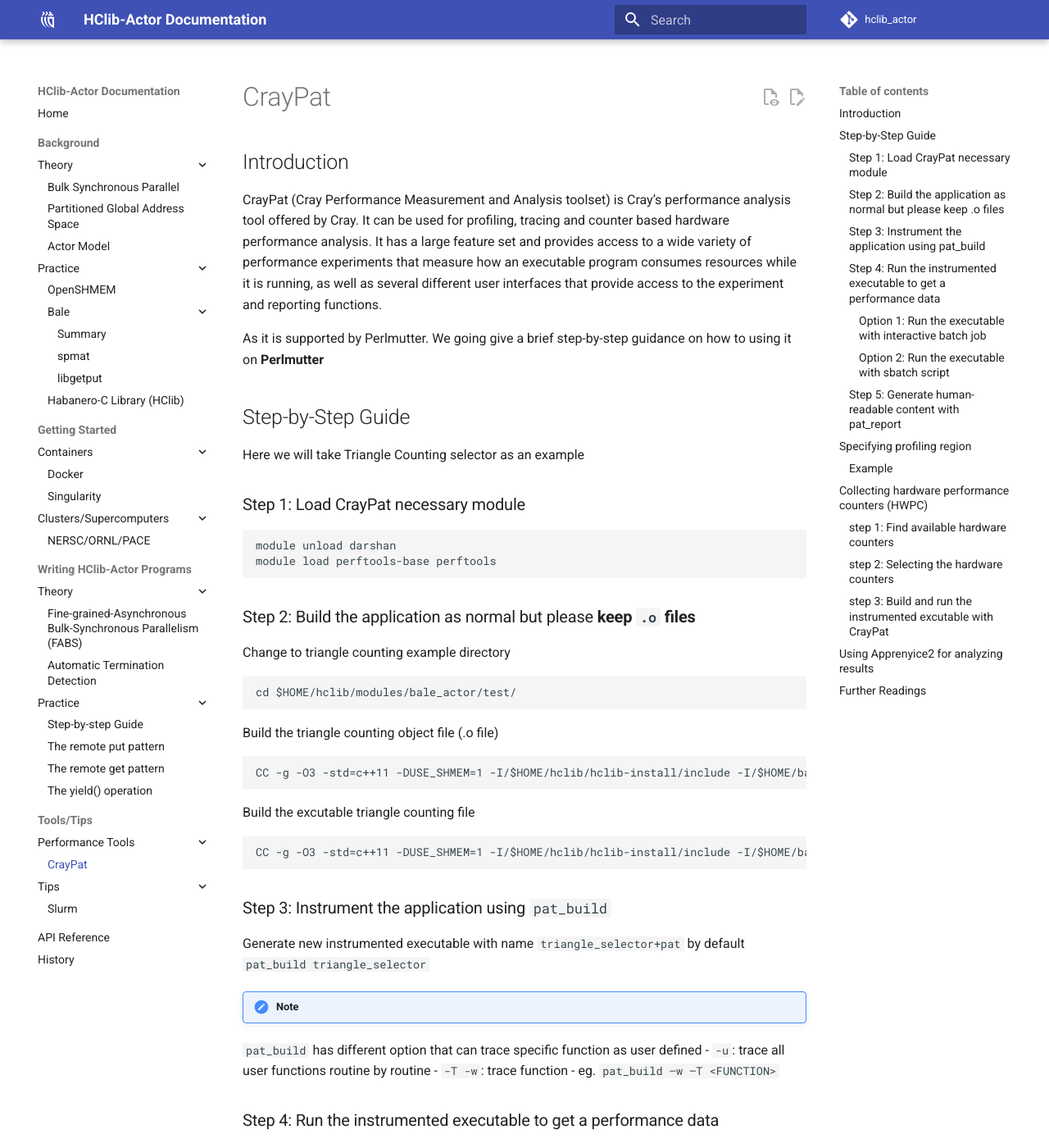
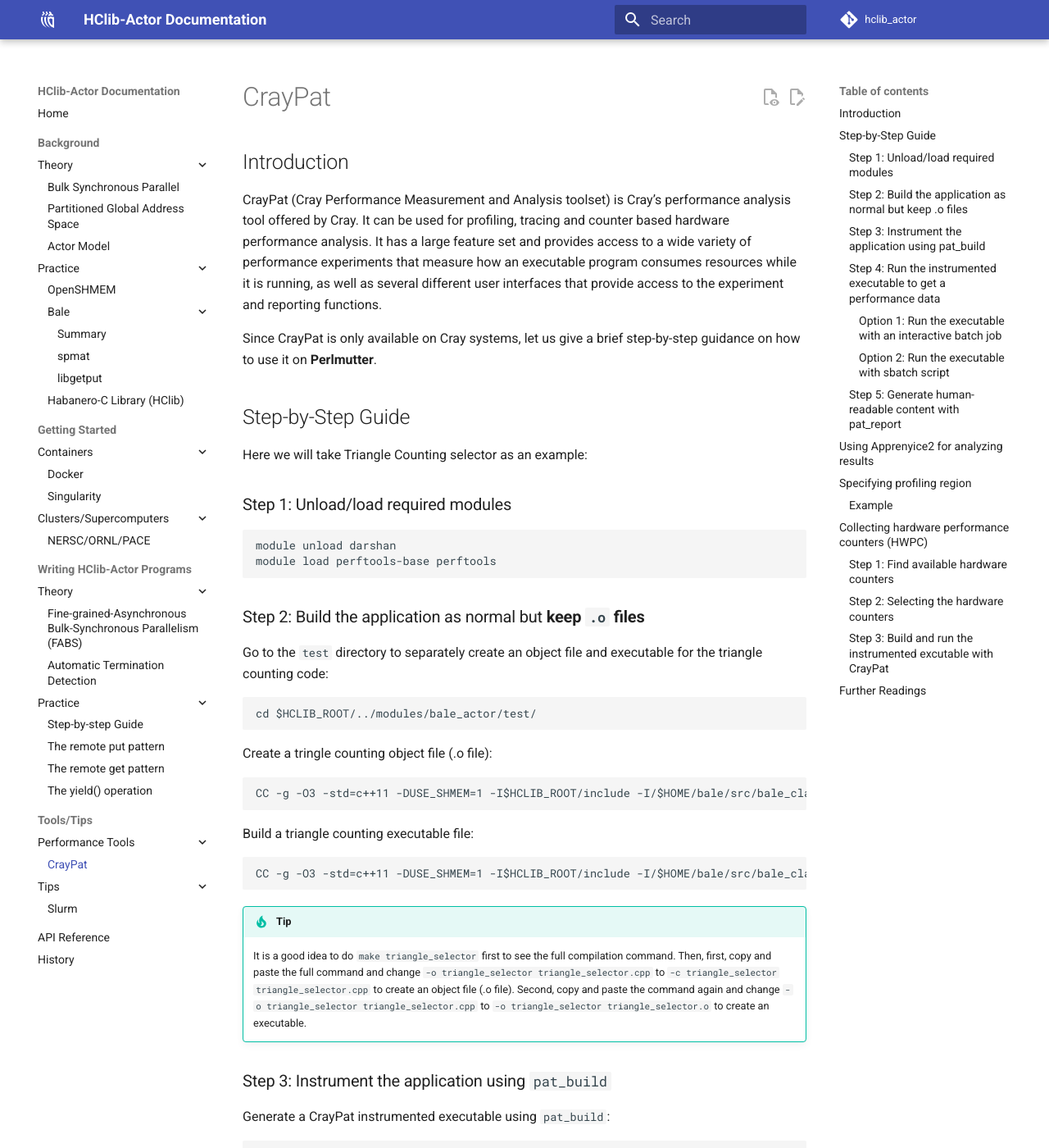
Before and after one commit to ahayashi/hclib-actor, an MkDocs documentation site: the page built from doc/markdowns/tools/craypat.md, in a window 1280 px wide and 1400 px high. Shown: the whole window at 82% size. Built offline with MkDocs 1.6.1 and Material for MkDocs 9.7.7, drawn with Linux system fonts in a browser that asks for light colours; comment, search, counter and statistics services are not loaded; some of the changed text lies outside the part shown.

Commit message:
Update craypat.md

````diff
--- a/doc/markdowns/tools/craypat.md
+++ b/doc/markdowns/tools/craypat.md
@@ -1,49 +1,59 @@
-
 ## Introduction
 
 CrayPat (Cray Performance Measurement and Analysis toolset) is Cray’s performance analysis tool offered by Cray. It can be used for profiling, tracing and counter based hardware performance analysis. It has a large feature set and provides access to a wide variety of performance experiments that measure how an executable program consumes resources while it is running, as well as several different user interfaces that provide access to the experiment and reporting functions.
 
-As it is supported by Perlmutter. We going give a brief step-by-step guidance on how to using it on **Perlmutter**
+Since CrayPat is only available on Cray systems, let us give a brief step-by-step guidance on how to use it on **Perlmutter**.
 
 ## Step-by-Step Guide
-Here we will take Triangle Counting selector as an example
+Here we will take Triangle Counting selector as an example:
 
-### Step 1: Load CrayPat necessary module
+### Step 1: Unload/load required modules
 ```
 module unload darshan
 module load perftools-base perftools
 ```
-### Step 2: Build the application as normal but please **keep `.o` files**
-Change to triangle counting example directory
+### Step 2: Build the application as normal but **keep `.o` files**
+Go to the `test` directory to separately create an object file and executable for the triangle counting code:
 ```
-cd $HOME/hclib/modules/bale_actor/test/
+cd $HCLIB_ROOT/../modules/bale_actor/test/
 ```
-Build the triangle counting object file (.o file)
+Create a tringle counting object file (.o file):
 ```
-CC -g -O3 -std=c++11 -DUSE_SHMEM=1 -I/$HOME/hclib/hclib-install/include -I/$HOME/bale/src/bale_classic/build_ex/include -I/$HOME/hclib/hclib-install/../modules/bale_actor/inc -L/$HOME/hclib/hclib-install/lib -L/$HOME/bale/src/bale_classic/build_ex/lib -L/$HOME/hclib/hclib-install/../modules/bale_actor/lib -c triangle_selector.o  triangle_selector.cpp -lhclib -lrt -ldl -lspmat -lconvey -lexstack -llibgetput -lhclib_bale_actor -lm
+CC -g -O3 -std=c++11 -DUSE_SHMEM=1 -I$HCLIB_ROOT/include -I/$HOME/bale/src/bale_classic/build_ex/include -I$HCLIB_ROOT/../modules/bale_actor/inc -L$HCLIB_ROOT/lib -L/$HOME/bale/src/bale_classic/build_ex/lib -L$HCLIB_ROOT/../modules/bale_actor/lib -c triangle_selector.o triangle_selector.cpp -lhclib -lrt -ldl -lspmat -lconvey -lexstack -llibgetput -lhclib_bale_actor -lm
 ```
-Build the excutable triangle counting file
+Build a triangle counting executable file:
 ```
-CC -g -O3 -std=c++11 -DUSE_SHMEM=1 -I/$HOME/hclib/hclib-install/include -I/$HOME/bale/src/bale_classic/build_ex/include -I/$HOME/hclib/hclib-install/../modules/bale_actor/inc -L/$HOME/hclib/hclib-install/lib -L/$HOME/bale/src/bale_classic/build_ex/lib -L/$HOME/hclib/hclib-install/../modules/bale_actor/lib -o triangle_selector  triangle_selector.o -lhclib -lrt -ldl -lspmat -lconvey -lexstack -llibgetput -lhclib_bale_actor -lm
+CC -g -O3 -std=c++11 -DUSE_SHMEM=1 -I$HCLIB_ROOT/include -I/$HOME/bale/src/bale_classic/build_ex/include -I$HCLIB_ROOT/../modules/bale_actor/inc -L$HCLIB_ROOT/lib -L/$HOME/bale/src/bale_classic/build_ex/lib -L$HCLIB_ROOT/../modules/bale_actor/lib -o triangle_selector triangle_selector.o -lhclib -lrt -ldl -lspmat -lconvey -lexstack -llibgetput -lhclib_bale_actor -lm
+```
+!!! tip
+
+    It is a good idea to do `make triangle_selector` first to see the full compilation command. Then, first, copy and paste the full command and change `-o triangle_selector triangle_selector.cpp` to `-c triangle_selector triangle_selector.cpp` to create an object file (.o file). Second, copy and paste the command again and change `-o triangle_selector triangle_selector.cpp` to `-o triangle_selector triangle_selector.o` to create an executable.
+
+### Step 3: Instrument the application using `pat_build`
+Generate a CrayPat instrumented executable using `pat_build`:
+```
+pat_build triangle_selector
 ```
 
-### Step 3: Instrument the application using `pat_build`
- Generate new instrumented executable with name  `triangle_selector+pat` by default
-  `pat_build triangle_selector`
 !!! note
-`pat_build` has different option that can trace specific function as user defined
+
+    By default, `triangle_selector+pat` is generated.
+
+!!! note
+
+    `pat_build` has different option that can trace a specific function(s)
 	- `-u`: trace all user functions routine by routine
 	- `-T -w`: trace function
-		- eg. `pat_build –w –T <FUNCTION>`
+		- e.g, `pat_build -w -T <FUNCTION>`
 
 ### Step 4: Run the instrumented executable to get a performance data
 
-#### Option 1: Run the executable with interactive batch job
-Allocating resources
+#### Option 1: Run the executable with an interactive batch job
+Allocating resources:
 ```
 salloc --nodes 1 --qos interactive --time 00:05:00 --constraint cpu --account=mxxx
 ```
-Run the excutable to generate a directory (e.g. `triangle_selector+pat+174621-8716327t`) containing performance data files with the`.xf` suffix.
+Run the excutable to generate a directory (e.g., `triangle_selector+pat+174621-8716327t`) containing performance data files with the`.xf` suffix:
 ```
 srun  -n 128 --cpu-bind=cores ./triangle_selector+pat
 ```
@@ -70,12 +80,29 @@ echo "--------------------------------------------"
 ```
 
 ### Step 5: Generate human-readable content with `pat_report`
-Run pat_report on the generated directory name, it will output atext report in the terminal and creates files with different suffices, `.ap2` and `.apa` inside the directory
-`pat_report ./triangle_selector+pat+174621-8716327t`
+Run `pat_report` with the generated directory name, which will output a text report on the terminal and creates files with different suffices, `.ap2` and `.apa` inside the directory:
+```
+pat_report ./triangle_selector+pat+174621-8716327t
+```
+
 !!! note
-`.ap2` is used to view performance data graphically with the Cray Apprentice2 tool
-`.apa` is for suggested `pat_build` options for more detailed tracing experiments.
 
+    `.ap2` is used to view performance data graphically with the Cray Apprentice2 tool.
+    `.apa` is for suggested `pat_build` options for more detailed tracing experiments.
+
+## Using Apprenyice2 for analyzing results
+
+Cray Apprentice2 is a graphical analysis tool used to further explore visualize performance data instrumented with the CrayPat tool
+
+For installing local Cray Apprentice2 visualizer, you can find the installer in Perlmutter as below
+`$CRAYPAT_ROOT/share/desktop_installers`
+
+After installing Apprentice2 visualizer, the open the corresponding generated folder can see the visual analyzing results.
+
+!!! tips
+
+    If you encounter this error: `/some/path/./a.out: error while loading shared libraries: pat.so: cannot open shared object file: No such file or directory`
+    Try this: `export LD_LIBRARY_PATH=$CRAY_LD_LIBRARY_PATH:$LD_LIBRARY_PATH`
 
 
 ## Specifying profiling region
@@ -100,44 +127,29 @@ triangle_selector();
 PAT_region_end(1);
 ...
 ```
-This will generate a trace of interest in the performance data which can be found in the `pat_report`
+This will generate a trace of interest in the performance data which can be found in the `pat_report`.
 
 ## Collecting hardware performance counters (HWPC)
 
 The Performance Application Programming Interface (PAPI) supplies a consistent interface and methodology for collecting performance counter information from various hardware and software components, including most major CPUs, GPUs, accelerators, interconnects, I/O systems, and power interfaces, as well as virtual cloud environments.
 
-### step 1: Find available hardware counters
-Available hardware counters can be find by `papi_avail`
+### Step 1: Find available hardware counters
+Available hardware counters can be find by `papi_avail`.
 
-### step 2: Selecting the hardware counters
+### Step 2: Selecting the hardware counters
 Setting environment variable `PAT_RT_PERFCTR` to specific events/group
- - Predefined Counter Groups, e.g. `export PAT_RT_PERFCTR=0`
- - specify individual events (maximum of 4 event at a time), e.g. `export PAT_RT_PERFCTR="PAPI_L2_DCM,PAPI_L2_ICM"`
+ - Predefined Counter Groups, e.g. `export PAT_RT_PERFCTR=0`.
+ - specify individual events (maximum of 4 event at a time), e.g. `export PAT_RT_PERFCTR="PAPI_L2_DCM,PAPI_L2_ICM"`.
 
 !!! note
-Predefined Counter Groups can be found in slides 38 of [NERSC PerformanceTools](https://www.nersc.gov/assets/Uploads/PerformanceTools.pdf)
 
-### step 3: Build and run the instrumented excutable with CrayPat
-Repeat same with the step in the above Step-by-Step section
+    Predefined Counter Groups can be found on slides 38 of [NERSC PerformanceTools](https://www.nersc.gov/assets/Uploads/PerformanceTools.pdf)
+
+### Step 3: Build and run the instrumented excutable with CrayPat
+Repeat same with the step in the above Step-by-Step section:
 - Generate the instrumented excutable with `pat_build`
 - Run the excutable to get performance data
 - Generate human-readable content with `pat_report`
-
-
-## Using Apprenyice2 for analyzing results
-
-Cray Apprentice2 is a graphical analysis tool used to further explore visualize performance data instrumented with the CrayPat tool
-
-For installing local Cray Apprentice2 visualizer, you can find the installer in Perlmutter as below
-`$CRAYPAT_ROOT/share/desktop_installers`
-
-After installing Apprentice2 visualizer, the open the corresponding generated folder can see the visual analyzing results.
-
-!!! note
-`/some/path/./a.out: error while loading shared libraries: pat.so: cannot open shared object file: No such file or directory`
-Solution:
-`export LD_LIBRARY_PATH=$CRAY_LD_LIBRARY_PATH:$LD_LIBRARY_PATH`
-
 
 ## Further Readings
 
````
